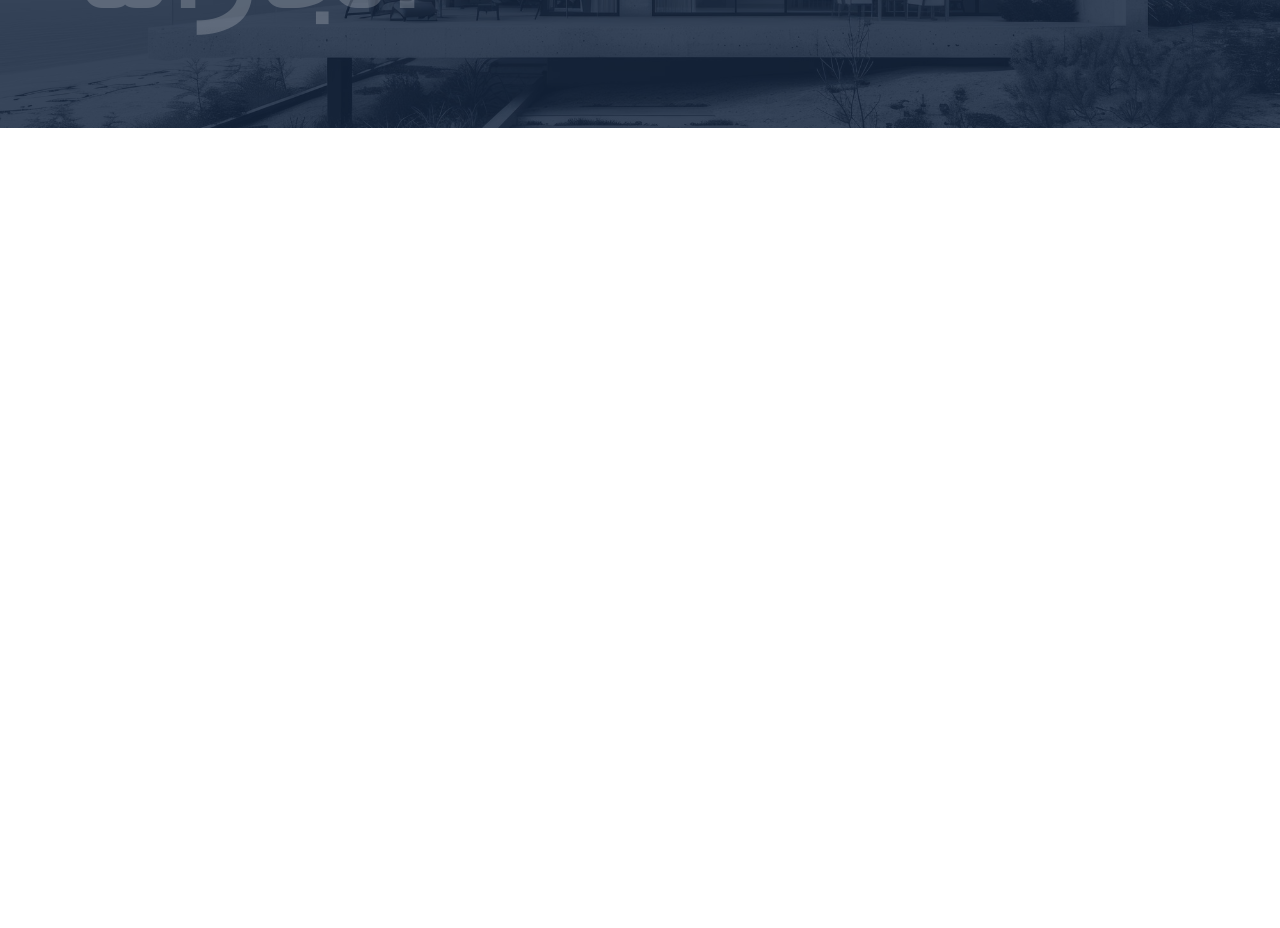
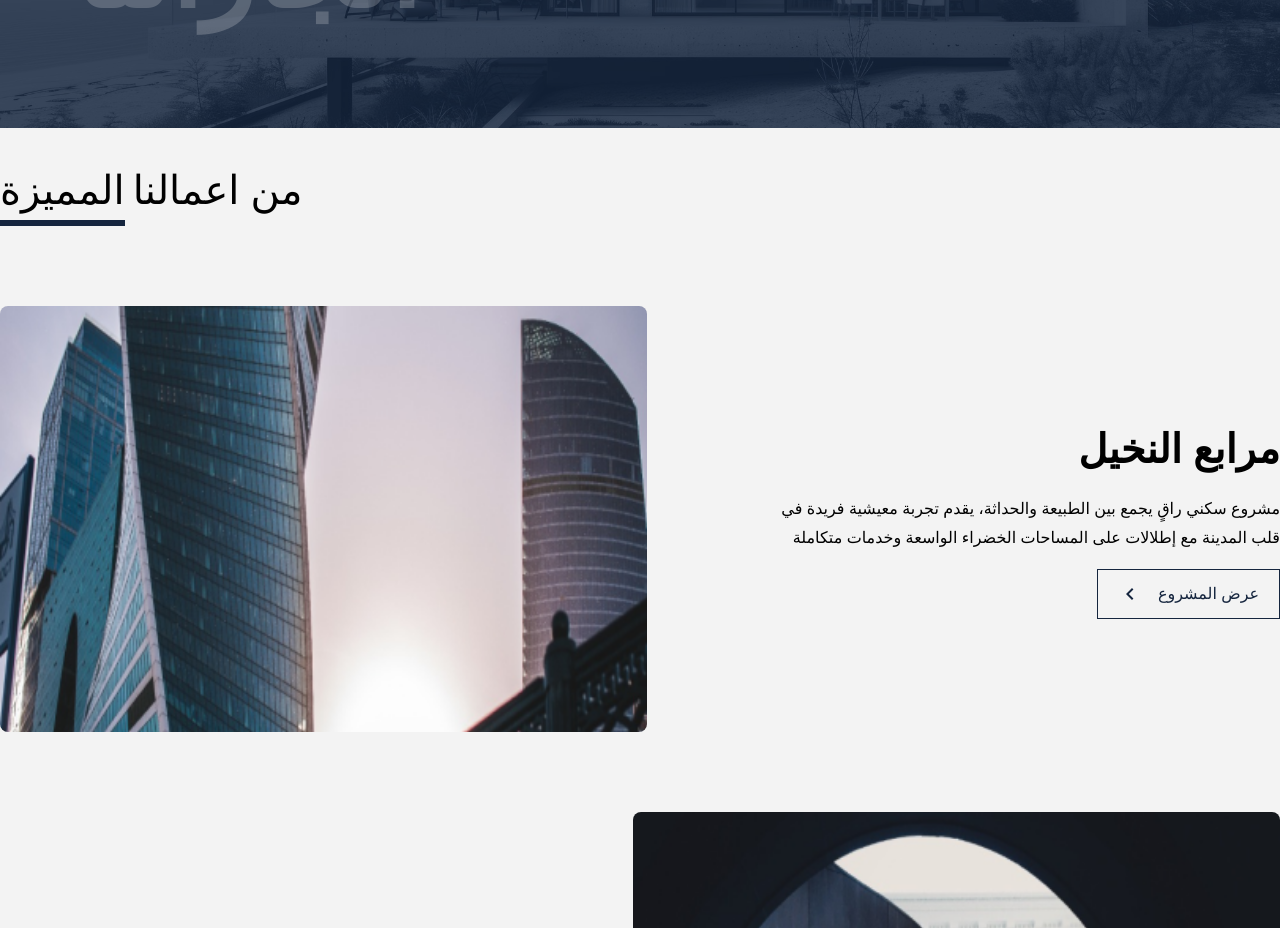
Before and after one commit to HumanUndead/Master-Engineering, a Next.js app: page / in a window 1280 px wide. Shown: the part 3440-4368 px from the top of the page. Before the commit the page ends 3568 px from the top, so only its background shows below. Built offline with nearby package versions, Linux system fonts and the light colour scheme; a web font is replaced by a local one.

Commit message:
add feature section

```diff
--- a/src/app/globals.css
+++ b/src/app/globals.css
@@ -62,3 +62,7 @@
 .addOverlay:hover .arrowLeft{
   display: block;
 }
+
+.b-bottom{
+  border-bottom: 6px solid #15253E;
+}
--- a/src/app/page.tsx
+++ b/src/app/page.tsx
@@ -1,5 +1,6 @@
 import About from "@/components/About";
 import Achievement from "@/components/Achievement";
+import Features from "@/components/Features";
 import Work from "@/components/Work";
 
 export default function Home() {
@@ -8,6 +9,7 @@ export default function Home() {
       <About />
       <Work />
       <Achievement />
+      <Features />
     </main>
   );
 }
--- a/src/components/Button.tsx
+++ b/src/components/Button.tsx
@@ -10,7 +10,7 @@ interface ButtonProps {
 
 const Button = ({textColor, backgroundColor,Icon,text,border}:ButtonProps) => {
     return (
-        <div className={`${textColor} ${backgroundColor} ${border} flex justify-center items-center gap-4 py-2 px-4  md:py-3 md:px-5`}>
+        <div className={`${textColor} ${backgroundColor} ${border} flex justify-center items-center gap-4 py-2 px-4 md:py-3 md:px-5`}>
             {Icon && <Icon className="w-6 h-6"/>}
             {text}
         </div>
--- /dev/null
+++ b/src/components/Features.tsx
@@ -0,0 +1,70 @@
+import React from 'react'
+import Button from './Button'
+import { MdKeyboardArrowLeft } from 'react-icons/md'
+
+const Features = () => {
+
+    const mainInfo = [
+        {
+            index:1,
+            src:"/assets/imgs/our-works-part-1.png",
+            title:"مرابع النخيل",
+            subTitle: "مشروع سكني راقٍ يجمع بين الطبيعة والحداثة، يقدم تجربة معيشية فريدة في قلب المدينة مع إطلالات على المساحات الخضراء الواسعة وخدمات متكاملة",
+            buttonContent:"عرض المشروع",
+        },{
+            index:2,
+            src:"/assets/imgs/our-works-part-2.png",
+            title:"مرابع النخيل",
+            subTitle: "مشروع سكني راقٍ يجمع بين الطبيعة والحداثة، يقدم تجربة معيشية فريدة في قلب المدينة مع إطلالات على المساحات الخضراء الواسعة وخدمات متكاملة",
+            buttonContent:"عرض المشروع",
+        }
+    ]
+
+    return (
+        <div className='w-full relative h-screen py-8 overflow-x-hidden'>
+            <div className="container mx-auto">
+                <div className='flex gap-2 text-[40px]'>
+                    <p className='b-bottom font-light'>المميزة</p>
+                    <p className='font-thin'>من اعمالنا</p>
+                </div>
+
+                <div className='mt-5'>
+                    {
+                        mainInfo.map((info,index) => (
+                            <div key={index} className={`w-full flex flex-col lg:flex-row ${ info.index === 2 ? 'lg:flex-row-reverse' : ''} justify-between items-center gap-10 my-20`}>
+                                    <img className="w-[647px] h-[426px] object-cover rounded-lg" src={info.src} alt={info.title} />
+
+                                    <div className="max-w-[500px] text-end flex flex-col gap-4">
+                                        <p className="font-bold text-[32px] md:text-[40px]">{info.title}</p>
+                                        <p className="font-light text-[14px] md:text-[16px] leading-[1.8]"> {info.subTitle}</p>
+
+                                        <div className="flex justify-end">
+                                            <Button
+                                                text={info.buttonContent}
+                                                textColor="text-[#15253E]"
+                                                border="border border-[#15253E]"
+                                                backgroundColor="bg-transparent"
+                                                Icon={MdKeyboardArrowLeft}
+                                            />
+                                        </div>
+                                    </div>
+                                </div>
+                        ))
+                    }
+                </div>
+
+                <div className="w-full flex items-center justify-center">
+                    <Button
+                        text="عرض الكل"
+                        textColor="text-[#15253E]"
+                        border="border border-[#15253E]"
+                        backgroundColor="bg-transparent"
+                        Icon={MdKeyboardArrowLeft}
+                    />
+                </div>
+            </div>
+        </div>
+    )
+}
+
+export default Features
--- a/src/components/Header.tsx
+++ b/src/components/Header.tsx
@@ -9,7 +9,7 @@ const iconColor = 'text-[#CCA24E] text-xl rotate-90'
 
 const Header = () => {
     return (
-        <div className='relative h-dvh w-screen overflow-hidden bg-cover bg-center '
+        <div className='relative h-dvh w-screen overflow-hidden bg-cover bg-center cursor-pointer'
             style={{ backgroundImage: 'url("/assets/imgs/landing-page.png")' }}>
 
             <div className='overhead z-20'></div>
```
